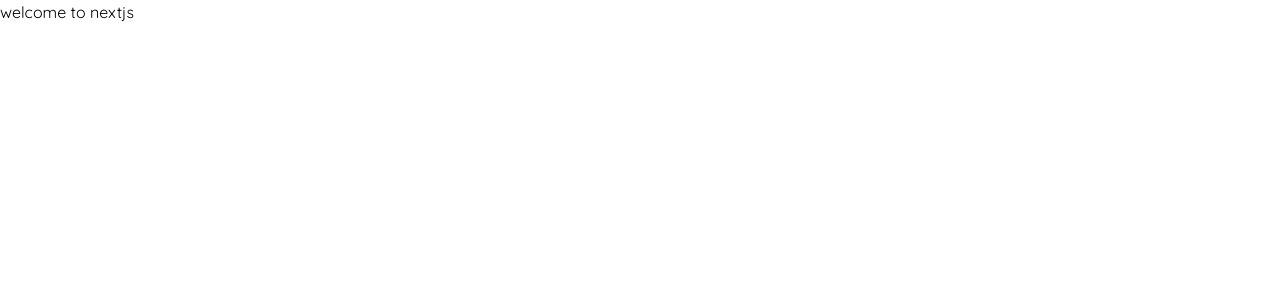
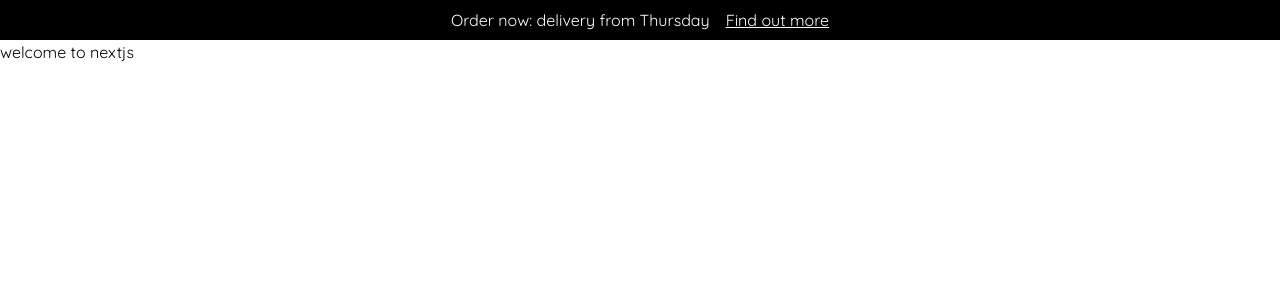
Before and after one commit to sakayat/fishtory, a Next.js app: page / in a window 1280 px wide. Shown: the top 300 px of the page. Built offline with nearby package versions, Linux system fonts and the light colour scheme.

Commit message:
added topbar

```diff
--- /dev/null
+++ b/app/(root)/_components/AnnouncementBar.jsx
@@ -0,0 +1,14 @@
+import React from "react";
+
+const AnnouncementBar = () => {
+  return (
+    <div className="w-full bg-black text-white py-2 text-center fixed top-0 left-0 right-0 z-10">
+      <p className="flex justify-center items-center gap-4">
+        <span>Order now: delivery from Thursday</span>
+        <span className="underline">Find out more</span>
+      </p>
+    </div>
+  );
+};
+
+export default AnnouncementBar;
--- a/app/(root)/layout.jsx
+++ b/app/(root)/layout.jsx
@@ -1,11 +1,13 @@
-import React from 'react'
+import React from "react";
+import AnnouncementBar from "./_components/AnnouncementBar";
 
-const HomeLayout = ({children}) => {
+const HomeLayout = ({ children }) => {
   return (
     <div>
-        {children}
+      <AnnouncementBar />
+      <main className="pt-10">{children}</main>
     </div>
-  )
-}
+  );
+};
 
-export default HomeLayout
+export default HomeLayout;
```
